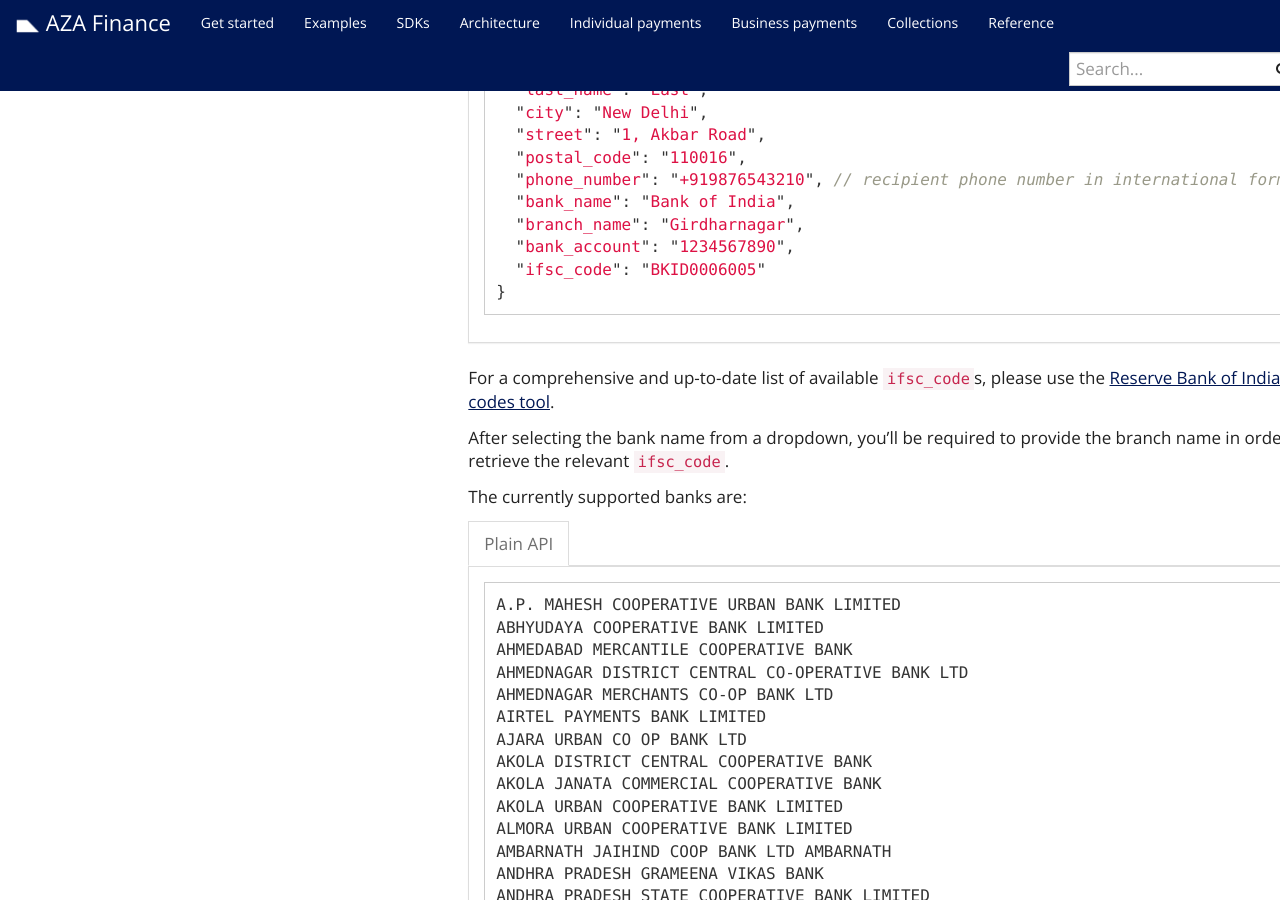
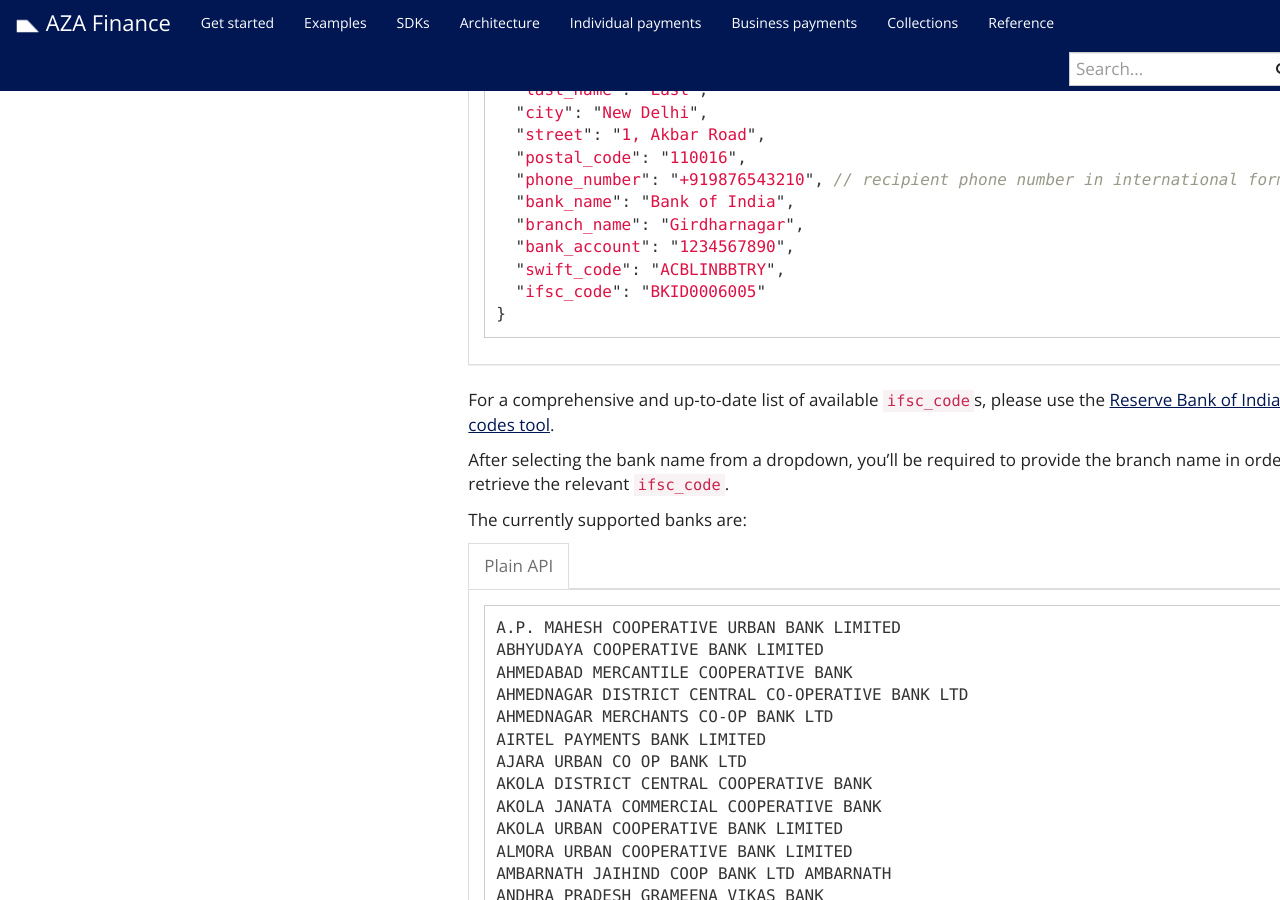
Before and after one commit to transferzero/api-documentation, a Jekyll site: the page built from _docs/beta-payments.md, in a window 1280 px wide and 900 px high, scrolled down 556 px. Built offline with Jekyll 4.4.1, drawn with Linux system fonts in a browser that asks for light colours; nearby versions of some CDN libraries; comment, search, counter and statistics services are not loaded.

Commit message:
BTA-10560-add-inr-bank-payouts

````diff
--- a/_includes/corridors/inr-bank.md
+++ b/_includes/corridors/inr-bank.md
@@ -15,6 +15,7 @@ For bank payments in India please use:
   "bank_name": "Bank of India",
   "branch_name": "Girdharnagar",
   "bank_account": "1234567890",
+  "swift_code": "ACBLINBBTRY",
   "ifsc_code": "BKID0006005"
 }
 ```
````
